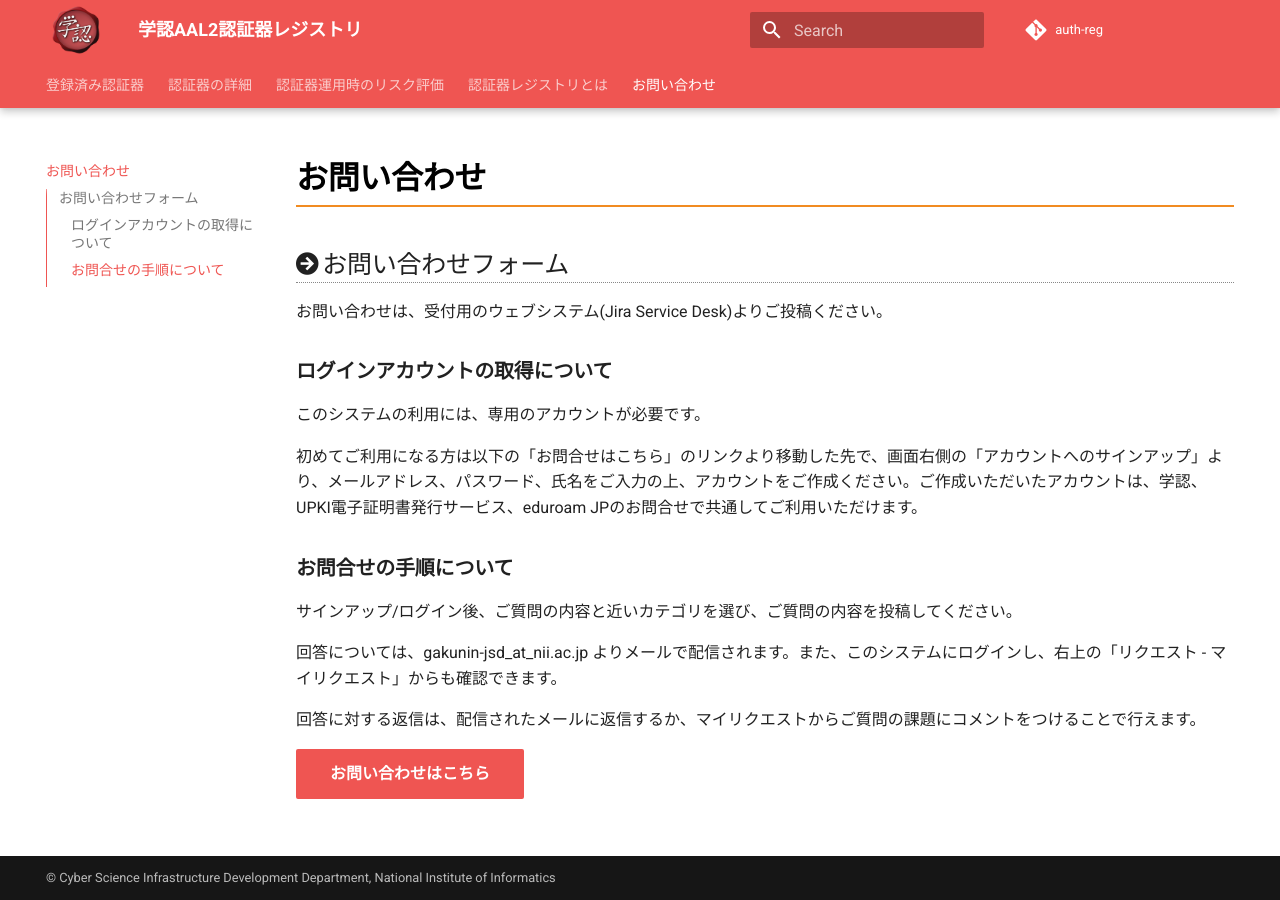
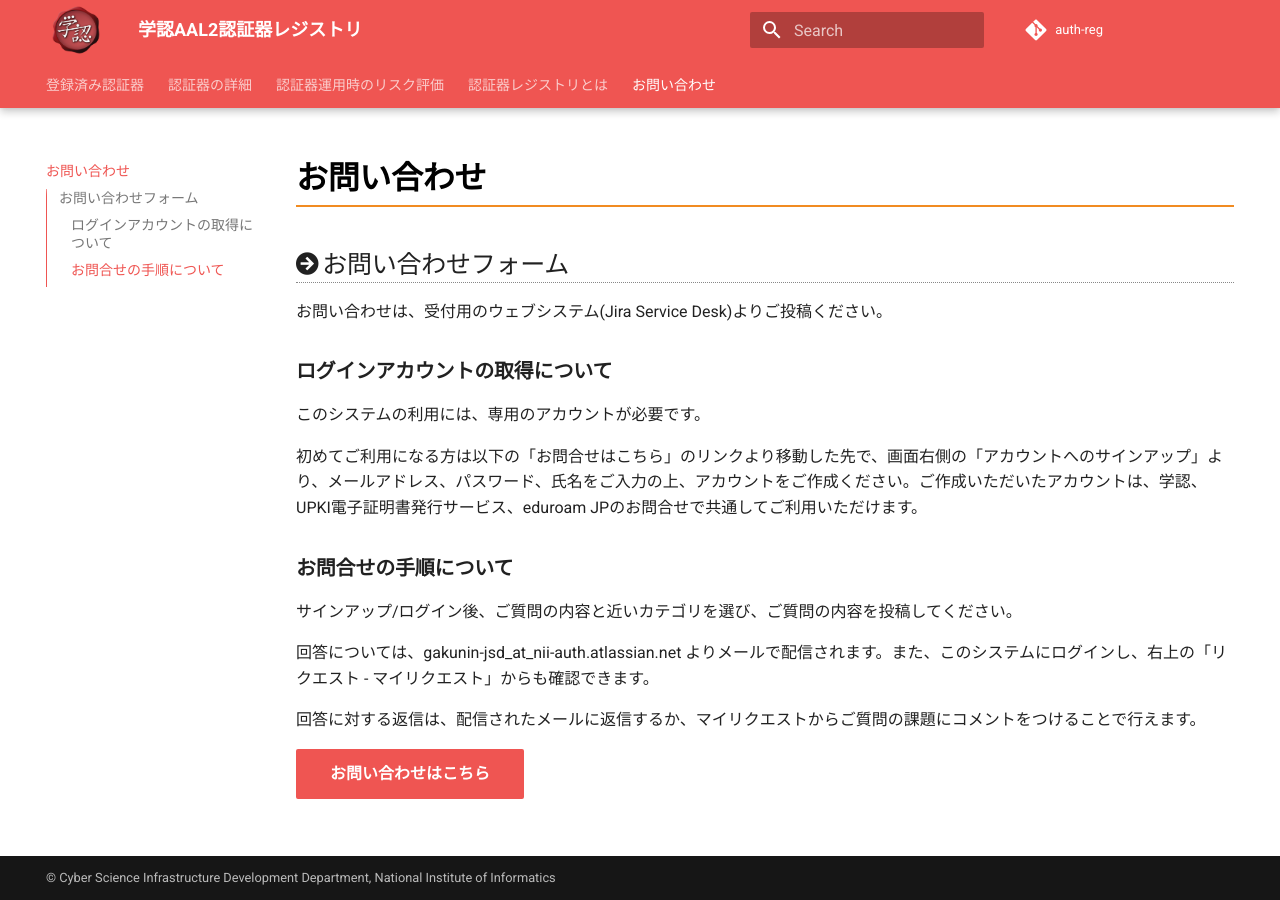
Before and after one commit to gakunin/auth-reg, an MkDocs documentation site: the page built from docs/opt.md, in a window 1280 px wide. Built offline with MkDocs 1.6.1 and Material for MkDocs 9.7.7, drawn with Linux system fonts in a browser that asks for light colours; nearby versions of some CDN libraries; comment, search, counter and statistics services are not loaded.

Commit message:
Minor corrections.
Fixed outdated descriptions.
Fixed omissions in link creation.

```diff
--- a/docs/opt.md
+++ b/docs/opt.md
@@ -12,8 +12,8 @@
 ### お問合せの手順について
 サインアップ/ログイン後、ご質問の内容と近いカテゴリを選び、ご質問の内容を投稿してください。
 
-回答については、gakunin-jsd_at_nii.ac.jp よりメールで配信されます。また、このシステムにログインし、右上の「リクエスト - マイリクエスト」からも確認できます。
+回答については、gakunin-jsd_at_nii-auth.atlassian.net よりメールで配信されます。また、このシステムにログインし、右上の「リクエスト - マイリクエスト」からも確認できます。
 
 回答に対する返信は、配信されたメールに返信するか、マイリクエストからご質問の課題にコメントをつけることで行えます。
 
-[お問い合わせはこちら](https://forge.gakunin.nii.ac.jp/jira/servicedesk/customer/portal/1){ .md-button .md-button--primary }
+[お問い合わせはこちら](https://nii-auth.atlassian.net/servicedesk/customer/portal/21){ .md-button .md-button--primary }
```
Also changed, not shown: docs/authenticator/upki_clientcert.md (+1 -1 lines).
